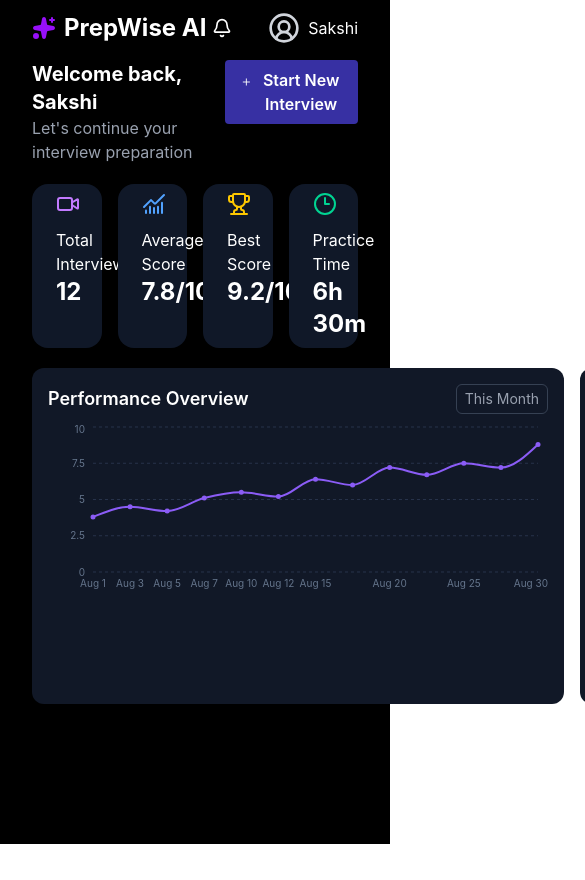
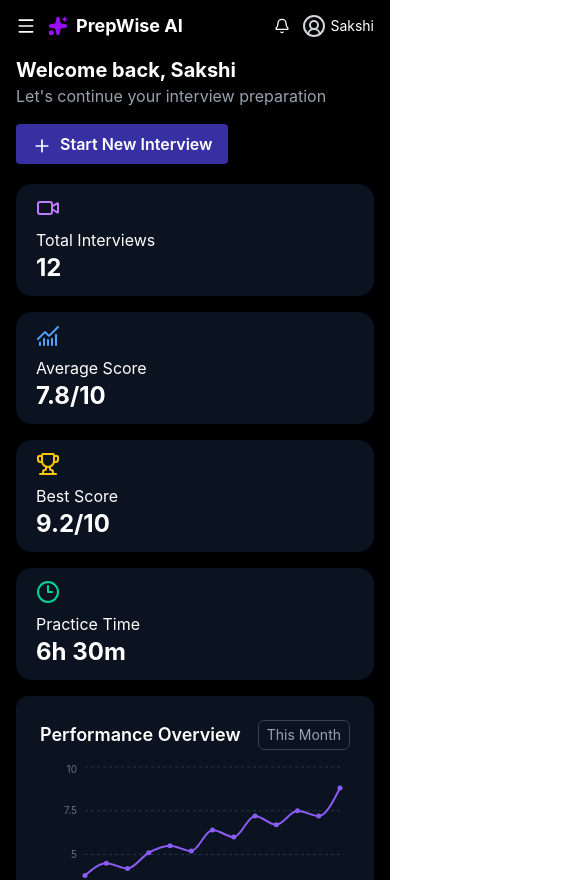
Before and after one commit to Sakshikirola/PrepWise-AI, a React (Vite) app: page /dashboard in a window 390 px wide. Shown: the top 880 px of the page, 585 px wide, since content can reach past the window. Before the commit the page ends 844 px from the top, so only its background shows below. Built offline with nearby package versions, Linux system fonts and the light colour scheme.

Commit message:
Dashboard Responsive

```diff
--- a/src/components/Hero.jsx
+++ b/src/components/Hero.jsx
@@ -7,7 +7,7 @@ export const Hero = () => {
     <div className='h-auto md:h-90 px-6 md:px-12 flex flex-col md:flex-row justify-between mt-6 text-white'>
       {/* left section */}
       <div>
-        <div className='bg-gray-900 py-2 px-3 text-sm rounded-2xl inline-flex items-center gap-2'>
+        <div className='bg-[#0B1220] py-2 px-3 text-sm rounded-2xl inline-flex items-center gap-2'>
           <Sparkles className='w-4 h-4 text-purple-600' fill='currentColor'/>
           <p>AI-Powered Interview Preparation</p>
         </div>
--- a/src/components/Statecard.jsx
+++ b/src/components/Statecard.jsx
@@ -4,7 +4,7 @@ import { Brain, Star, ChartNoAxesCombined, Clock3 } from "lucide-react";
 export const Statecard = () => {
   return (
     <div className='flex flex-col md:flex-row px-6 md:px-8 text-white mt-2 gap-4'>
-      <div className='bg-gray-900 rounded-2xl flex-1 py-2 px-6'>
+      <div className='bg-[#0B1220] rounded-2xl flex-1 py-2 px-6'>
         <Brain className="w-6 h-6 text-purple-500" fill="currentColor"/>
         <h1>AI Generated Questions</h1>
         <p className='text-gray-400'>
@@ -12,19 +12,19 @@ export const Statecard = () => {
         </p>
       </div>
 
-      <div className='bg-gray-900 rounded-2xl flex-1 py-2 px-6'>
+      <div className='bg-[#0B1220] rounded-2xl flex-1 py-2 px-6'>
         <Star className="w-6 h-6 text-yellow-400" fill="currentColor"/>
         <h1>Smart Feedback</h1>
         <p className='text-gray-400'>Receive detailed feedback and improvement tips.</p>
       </div>
 
-      <div className='bg-gray-900 rounded-2xl flex-1 py-2 px-6'>
+      <div className='bg-[#0B1220] rounded-2xl flex-1 py-2 px-6'>
         <ChartNoAxesCombined className="w-6 h-6 text-blue-400"/>
         <h1>Track Progress</h1>
         <p className='text-gray-400'>Analyze your performance and growth over time.</p>
       </div>
 
-      <div className='bg-gray-900 rounded-2xl flex-1 py-2 px-6 mb-4 md:mb-0'>
+      <div className='bg-[#0B1220] rounded-2xl flex-1 py-2 px-6 mb-4 md:mb-0'>
         <Clock3 className="w-6 h-6 text-emerald-400"/>
         <h1>Interview History</h1>
         <p className='text-gray-400'>View and revisit your past interviews anytime.</p>
--- a/src/pages/Dashboard.jsx
+++ b/src/pages/Dashboard.jsx
@@ -1,27 +1,39 @@
-import React from 'react'
-import {Sparkles ,Plus, Menu, X, Bell, CircleUserRound, CheckCircle, CircleAlert } from "lucide-react";
+import { useState } from "react";
+import {Sparkles ,Plus, Menu, X, Bell, CircleUserRound, CheckCircle, CircleAlert, Target, LayoutDashboard,
+  PlayCircle, History, UserRound,Settings,LogOut} from "lucide-react";
 import { dashboardStats, performanceData, recentInterviews } from "./DashboardData";
-import {LineChart, Line, XAxis, YAxis, CartesianGrid,Tooltip,} from "recharts";
+import {LineChart, Line, XAxis, YAxis, CartesianGrid,Tooltip, ResponsiveContainer} from "recharts";
 
 export const Dashboard = () => {
+  const [sidebarOpen, setSidebarOpen] = useState(false);
   return (
-    <div className='bg-black w-screen min-h-screen px-8 py-3'>
-
+    <div className='bg-black w-full min-h-screen px-4 sm:px-6 lg:px-8 py-3 overflow-x-hidden'>
       {/* profile */}
       <div className='flex justify-between text-white'>
-       <div className='flex items-center gap-2'>
-        <Sparkles className='w-6 h-6 text-purple-600' fill='currentColor'/>
-        <h1 className='text-2xl font-bold text-white'> PrepWise AI</h1>
+       <div className='flex items-center gap-3'>
+        <button
+         onClick={() => setSidebarOpen(!sidebarOpen)}
+         className='text-white hover:text-purple-400 transition'
+        >
+        {sidebarOpen ? (
+        <X className='w-5 h-5 sm:w-6 sm:h-6' />) : (<Menu className='w-5 h-5 sm:w-6 sm:h-6' />
+        )}
+       </button>
+       <div className='flex items-center gap-2 sm:gap-3'>
+       <Sparkles className='w-5 h-5 sm:w-6 sm:h-6 text-purple-600' fill='currentColor'/>
+       <h1 className='text-lg sm:text-2xl font-bold text-white'>PrepWise AI</h1>
        </div>
-       <div className='flex gap-2 items-center'>
-        <Bell className='w-5 h-5 mr-7'/>
-        <CircleUserRound className="w-8 h-8 text-gray-300" />
-        <h1>Sakshi</h1>
+
+       </div>
+       <div className='flex gap-1 sm:gap-2 items-center'>
+        <Bell className='w-4 h-4 sm:w-5 sm:h-5 mr-2 sm:mr-7'/>
+        <CircleUserRound className="w-6 h-6 sm:w-8 sm:h-8 text-gray-300" />
+        <h1 className="text-sm sm:text-base">Sakshi</h1>
        </div>
       </div>
 
       {/* welcome */}
-      <div className='flex justify-between mt-4'>
+      <div className='flex flex-col gap-4 sm:flex-row sm:justify-between sm:items-center mt-4'>
         <div>
          <h1 className='text-xl font-bold text-white'>Welcome back, Sakshi</h1>
          <p className='text-gray-400 text-md'>Let's continue your interview preparation</p>
@@ -35,12 +47,12 @@ export const Dashboard = () => {
       </div>
 
       {/* cards */}
-      <div className="grid grid-cols-4 gap-4 text-white mt-5">
+      <div className="grid grid-cols-1 sm:grid-cols-2 lg:grid-cols-4 gap-4 text-white mt-5">
         {dashboardStats.map((stat) => {
          const Icon = stat.icon;
          return (
-        <div className="py-2 px-6 bg-gray-900 rounded-2xl" key={stat.title}>
-         <Icon className={`w-6 h-6 ${stat.iconColor} mb-3`}/>
+        <div className="py-3 px-5 bg-[#0B1220] rounded-2xl" key={stat.title}>
+         <Icon className={`w-6 h-6 ${stat.iconColor} mb-2`}/>
          <p>{stat.title}</p>
          <h2 className="font-bold text-2xl">{stat.value}</h2>
         </div>
@@ -49,18 +61,20 @@ export const Dashboard = () => {
       </div>
 
       {/* main content */}
-      <div className='grid grid-cols-[1.5fr_1fr_1fr] gap-4 mt-5'>
+      <div className='grid grid-cols-1 lg:grid-cols-[1.5fr_1fr_1fr] gap-4 mt-4'>
        {/* graph */}
-       <div className="bg-[#111827] rounded-xl p-4 w-full">
-        <div className="flex justify-between items-center mb-2">
+       <div className="bg-[#0B1220] text-white rounded-xl p-6 w-full">
+        <div className="flex justify-between items-center mb-3">
          <h2 className="text-white text-lg font-semibold">Performance Overview</h2>
          <button className="text-sm text-gray-400 border border-gray-700 rounded-md px-2 py-1">
           This Month
          </button>
        </div>
 
-       <LineChart width={500} height={180} data={performanceData}
-        margin={{ top: 5, right: 10, left: -15, bottom: 0 }}>
+       <ResponsiveContainer width="100%" height={210}>
+       <LineChart data={performanceData}
+        margin={{ top: 5, right: 10, left: -15, bottom: 0 }}
+       >
         <CartesianGrid vertical={false} stroke="#27324A" strokeDasharray="3 3"/>
         <XAxis dataKey="month" tick={{ fill: "#64748B", fontSize: 10 }} axisLine={false} tickLine={false}/>
         <YAxis domain={[0, 10]} ticks={[0, 2.5, 5, 7.5, 10]} tick={{ fill: "#64748B", fontSize: 10 }} axisLine={false} tickLine={false}/>
@@ -76,10 +90,11 @@ export const Dashboard = () => {
           }}
         />
        </LineChart>
+       </ResponsiveContainer>
       </div>
 
       {/* history */}
-      <div className='text-white bg-[#111827] rounded-xl p-4 w-full'>
+      <div className='text-white bg-[#0B1220] rounded-xl p-4 w-full'>
        <div className='flex justify-between items-center mb-4'>
         <h1 className="text-white text-lg font-semibold">Recent Interviews</h1>
         <p className='text-sm font-semibold text-purple-600 cursor-pointer'>View All</p>
@@ -102,7 +117,7 @@ export const Dashboard = () => {
 
       {/* short result */}
        <div className='flex flex-col gap-4 w-full'>
-        <div className='text-white bg-[#111827] rounded-xl p-4'>
+        <div className='text-white bg-[#0B1220] rounded-xl p-4'>
         <div className='flex items-center gap-2 mb-2'>
          <CheckCircle className='w-5 h-5 text-green-500' />
          <h1 className='text-green-500'>Strengths</h1>
@@ -110,16 +125,71 @@ export const Dashboard = () => {
         <p>Problem solving, Javascript, React</p>
         </div>
 
-        <div className='text-white bg-[#111827] rounded-xl p-4'>
+        <div className='text-white bg-[#0B1220] rounded-xl p-4'>
         <div className='flex items-center gap-2 mb-2'>
          <CircleAlert className='w-5 h-5 text-red-500' />
          <h1 className='text-red-500'>Areas to Improve</h1>
         </div>
         <p>System Design, DBMS</p>
         </div>
+
+        <div className='text-white bg-[#0B1220] rounded-xl p-4'>
+        <div className='flex items-center gap-2 mb-2'>
+         <Target className='w-5 h-5 text-blue-400' />
+         <h1 className='text-blue-400'>Recommended Focus</h1>
+        </div>
+        <p>Practice System Design and DBMS</p>
+        </div>
        </div>
 
+      {/* menu open */}
+      {sidebarOpen && (
+      <div className="fixed top-0 left-0 h-screen w-64 bg-[#0B1220] border-r border-gray-800 z-50">
+       <div className="flex items-center justify-between px-5 py-5 border-b border-gray-800">
+        <div className="flex items-center gap-2 whitespace-nowrap">
+         <Sparkles className="w-6 h-6 text-purple-600" fill="currentColor"/>
+        <h1 className="text-lg font-bold text-white whitespace-nowrap">PrepWise AI </h1>
+       </div>
+       <button
+        onClick={() => setSidebarOpen(false)}
+        className="text-gray-400 hover:text-white"
+       >
+        <X className="w-5 h-5" />
+       </button>
       </div>
+      {/* Navigation */}
+      <div className="px-3 py-5 space-y-2">
+       <button className="w-full flex items-center gap-3 px-4 py-3 rounded-lg bg-[#3730A3] text-white whitespace-nowrap">
+        <LayoutDashboard className="w-5 h-5 shrink-0" />
+        <span>Dashboard</span>
+       </button>
+       <button className="w-full flex items-center gap-3 px-4 py-3 rounded-lg text-gray-300 hover:bg-gray-800 hover:text-white transition whitespace-nowrap">
+        <PlayCircle className="w-5 h-5 shrink-0" />
+        <span>Start Interview</span>
+       </button>
+       <button className="w-full flex items-center gap-3 px-4 py-3 rounded-lg text-gray-300 hover:bg-gray-800 hover:text-white transition whitespace-nowrap">
+        <History className="w-5 h-5 shrink-0" />
+        <span>History</span>
+       </button>
+       <button className="w-full flex items-center gap-3 px-4 py-3 rounded-lg text-gray-300 hover:bg-gray-800 hover:text-white transition whitespace-nowrap">
+        <UserRound className="w-5 h-5 shrink-0" />
+        <span>Profile</span>
+       </button>
+       <button className="w-full flex items-center gap-3 px-4 py-3 rounded-lg text-gray-300 hover:bg-gray-800 hover:text-white transition whitespace-nowrap">
+        <Settings className="w-5 h-5 shrink-0" />
+        <span>Settings</span>
+       </button>
+      </div>
+       {/* Logout */}
+      <div className="absolute bottom-5 left-3 right-3">
+      <button className="w-full flex items-center gap-3 px-4 py-3 rounded-lg text-gray-300 hover:bg-gray-800 hover:text-white transition whitespace-nowrap">
+        <LogOut className="w-5 h-5 shrink-0" />
+        <span>Logout</span>
+      </button>
+     </div>
+    </div>
+    )}
+    </div>
     </div>
   )
 }
```
